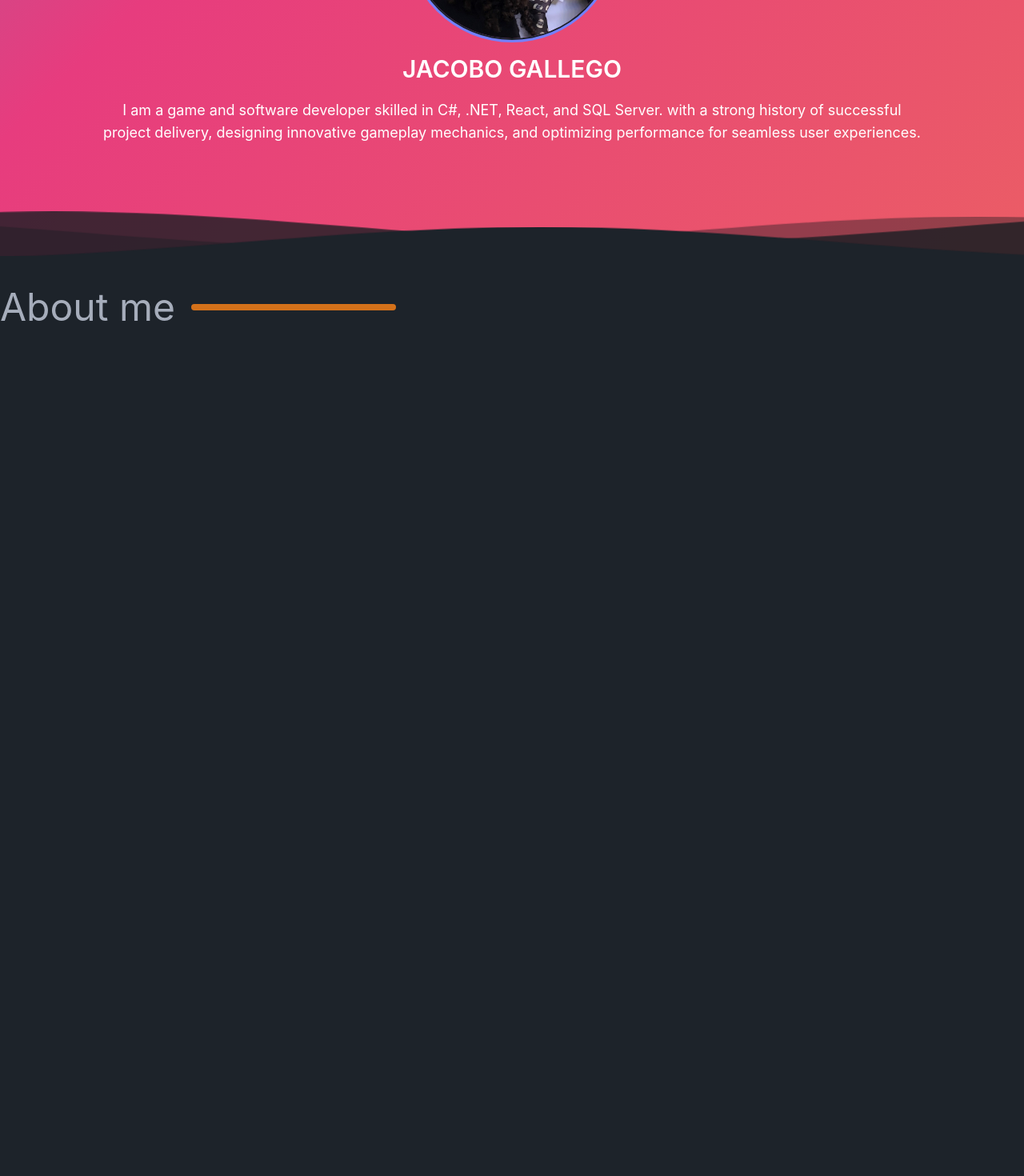
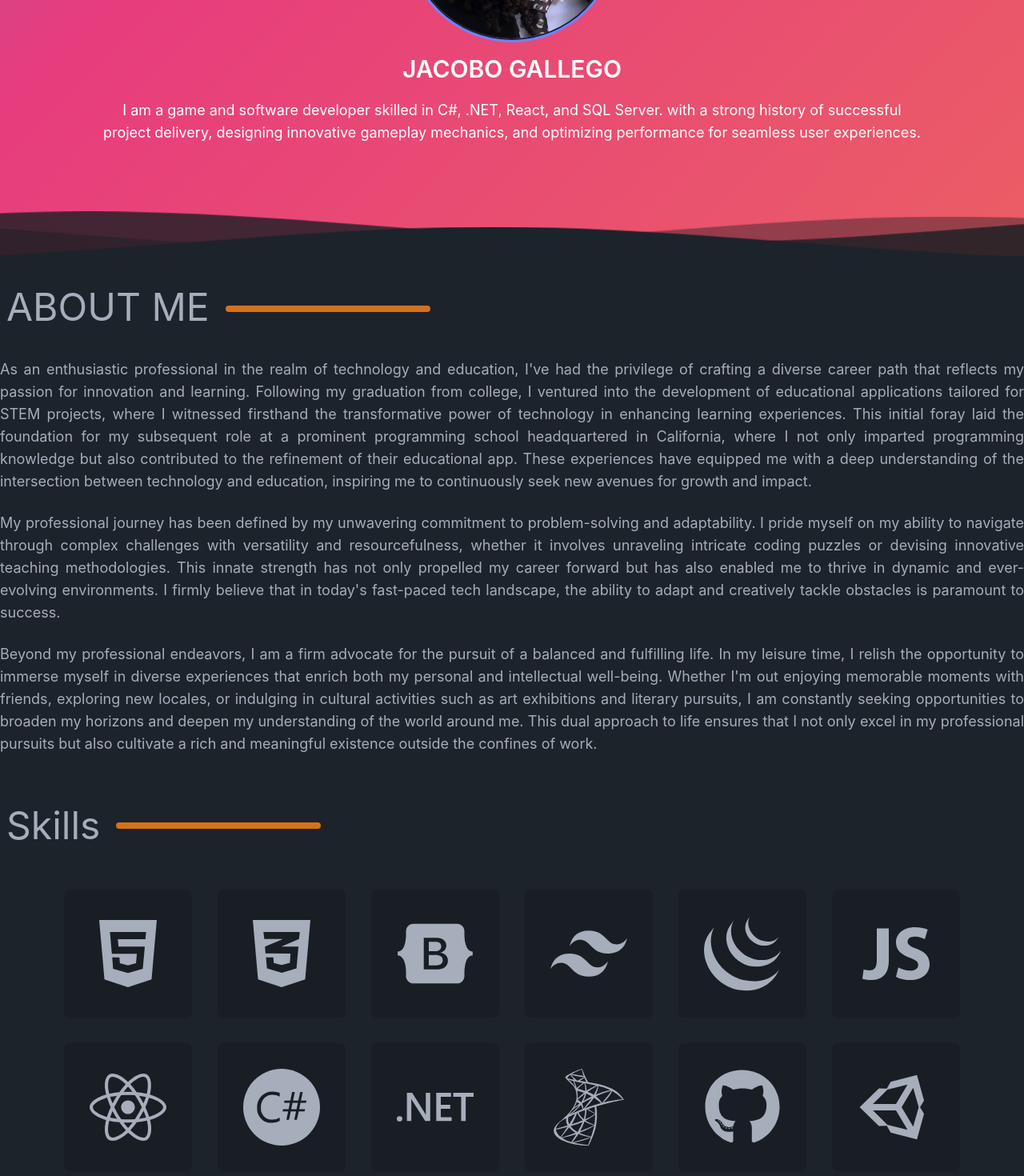
Before and after one commit to Omosurode/Portfolio, a React (Create React App) app in the folder app/: page / in a window 1280 px wide. Shown: the part 320-1790 px from the top of the page at 80% size. Before the commit the page ends 800 px from the top, so only its background shows below. Built offline with nearby package versions, Linux system fonts and the light colour scheme.

Commit message:
Added about me content and skills section

```diff
--- a/app/package.json
+++ b/app/package.json
@@ -9,6 +9,7 @@
     "daisyui": "^4.7.2",
     "react": "^18.2.0",
     "react-dom": "^18.2.0",
+    "react-icons": "^5.0.1",
     "react-router-dom": "^6.22.1",
     "react-scripts": "5.0.1",
     "web-vitals": "^2.1.0"
--- a/app/src/App.jsx
+++ b/app/src/App.jsx
@@ -12,7 +12,14 @@ function App() {
       <Navbar />
       <Routes>
         <Route element={<Landing />} path="/" />
-        <Route element={<h1 className="">Projects page</h1>} path="/Projects" />
+        <Route
+          element={
+            <div>
+              <h1 className="pt-20">Projects page</h1>
+            </div>
+          }
+          path="/projects"
+        />
       </Routes>
     </Suspense>
   );
--- /dev/null
+++ b/app/src/CSS/landingpage.css
@@ -0,0 +1,90 @@
+.bggradient {
+  color: #fff;
+  background: linear-gradient(-45deg, #ee7752, #e73c7e, #23a6d5, #23d5ab);
+  background-size: 400% 400%;
+  -webkit-animation: Gradient 15s ease infinite;
+  -moz-animation: Gradient 15s ease infinite;
+  animation: Gradient 15s ease infinite;
+}
+
+@-webkit-keyframes Gradient {
+  0% {
+    background-position: 0% 50%;
+  }
+  50% {
+    background-position: 100% 50%;
+  }
+  100% {
+    background-position: 0% 50%;
+  }
+}
+
+@-moz-keyframes Gradient {
+  0% {
+    background-position: 0% 50%;
+  }
+  50% {
+    background-position: 100% 50%;
+  }
+  100% {
+    background-position: 0% 50%;
+  }
+}
+
+@keyframes Gradient {
+  0% {
+    background-position: 0% 50%;
+  }
+  50% {
+    background-position: 100% 50%;
+  }
+  100% {
+    background-position: 0% 50%;
+  }
+}
+
+.waves {
+  display: block;
+  width: 100%;
+  height: 60px;
+  max-height: 60px;
+  z-index: 5;
+  position: relative;
+  left: 0px;
+  float: left;
+}
+
+.parallax1 > use {
+  animation: move-forever1 10s linear infinite;
+}
+.parallax2 > use {
+  animation: move-forever2 8s linear infinite;
+}
+.parallax3 > use {
+  animation: move-forever3 6s linear infinite;
+}
+
+@keyframes move-forever1 {
+  0% {
+    transform: translate(85px, 0%);
+  }
+  100% {
+    transform: translate(-90px, 0%);
+  }
+}
+@keyframes move-forever2 {
+  0% {
+    transform: translate(-90px, 0%);
+  }
+  100% {
+    transform: translate(85px, 0%);
+  }
+}
+@keyframes move-forever3 {
+  0% {
+    transform: translate(85px, 0%);
+  }
+  100% {
+    transform: translate(-90px, 0%);
+  }
+}
--- a/app/src/Components/LandingPage.jsx
+++ b/app/src/Components/LandingPage.jsx
@@ -1,5 +1,23 @@
 import React from "react";
+import "../CSS/landingpage.css";
 import PersonalImg from "../Resources/PersonalImgMain.jpg";
+import {
+  FaHtml5,
+  FaCss3Alt,
+  FaBootstrap,
+  FaReact,
+  FaGithub,
+  FaUnity,
+} from "react-icons/fa";
+import {
+  SiTailwindcss,
+  SiJquery,
+  SiCsharp,
+  SiDotnet,
+  SiMicrosoftsqlserver,
+} from "react-icons/si";
+import { IoLogoJavascript } from "react-icons/io";
+import SkillContainer from "./SkillContainer";
 
 function LandingPage() {
   return (
@@ -49,10 +67,83 @@ function LandingPage() {
           </svg>
         </div>
       </div>
-      <div className="my-10 w-full  items-center inline-flex">
-        <h1 className="text-5xl">About me</h1>
-        <hr className="w-1/5 mx-5 border-4 secondary rounded border-secondary relative float-left align-middle" />
+      <div className=" left-9">
+        <div className="my-10 w-full items-center inline-flex">
+          <h1 className="text-5xl ms-2">ABOUT ME</h1>
+          <hr className="w-1/5 mx-5 mt-1 border-4 secondary rounded border-secondary relative float-left align-middle" />
+        </div>
+        <div className="flex flex-col items-center lg:items-start text-justify lg:flex-initial ">
+          <p className="lg:max-w-7xl max-w-8 text-lg min-w-80 pb-6">
+            As an enthusiastic professional in the realm of technology and
+            education, I've had the privilege of crafting a diverse career path
+            that reflects my passion for innovation and learning. Following my
+            graduation from college, I ventured into the development of
+            educational applications tailored for STEM projects, where I
+            witnessed firsthand the transformative power of technology in
+            enhancing learning experiences. This initial foray laid the
+            foundation for my subsequent role at a prominent programming school
+            headquartered in California, where I not only imparted programming
+            knowledge but also contributed to the refinement of their
+            educational app. These experiences have equipped me with a deep
+            understanding of the intersection between technology and education,
+            inspiring me to continuously seek new avenues for growth and impact.
+          </p>
+          <p className="lg:max-w-7xl max-w-8 text-lg min-w-80 pb-6">
+            My professional journey has been defined by my unwavering commitment
+            to problem-solving and adaptability. I pride myself on my ability to
+            navigate through complex challenges with versatility and
+            resourcefulness, whether it involves unraveling intricate coding
+            puzzles or devising innovative teaching methodologies. This innate
+            strength has not only propelled my career forward but has also
+            enabled me to thrive in dynamic and ever-evolving environments. I
+            firmly believe that in today's fast-paced tech landscape, the
+            ability to adapt and creatively tackle obstacles is paramount to
+            success.
+          </p>
+          <p className="lg:max-w-7xl max-w-8 text-lg min-w-80 pb-6">
+            Beyond my professional endeavors, I am a firm advocate for the
+            pursuit of a balanced and fulfilling life. In my leisure time, I
+            relish the opportunity to immerse myself in diverse experiences that
+            enrich both my personal and intellectual well-being. Whether I'm out
+            enjoying memorable moments with friends, exploring new locales, or
+            indulging in cultural activities such as art exhibitions and
+            literary pursuits, I am constantly seeking opportunities to broaden
+            my horizons and deepen my understanding of the world around me. This
+            dual approach to life ensures that I not only excel in my
+            professional pursuits but also cultivate a rich and meaningful
+            existence outside the confines of work.
+          </p>
+        </div>
       </div>
+      <div>
+        <div className="my-10 w-full items-center inline-flex">
+          <h1 className="text-5xl ms-2">Skills</h1>
+          <hr className="w-1/5 mx-5 border-4 secondary rounded border-secondary relative float-left align-middle" />
+        </div>
+        <div className="flex flex-row flex-wrap justify-center">
+          <SkillContainer dataTip="HTML" faIcon={<FaHtml5 />} />
+          <SkillContainer dataTip="CSS" faIcon={<FaCss3Alt />} />
+          <SkillContainer dataTip="Bootstrap" faIcon={<FaBootstrap />} />
+          <SkillContainer dataTip="Tailwind" faIcon={<SiTailwindcss />} />
+          <SkillContainer dataTip="JQuery" faIcon={<SiJquery />} />
+          <SkillContainer dataTip="Javascript" faIcon={<IoLogoJavascript />} />
+          <SkillContainer dataTip="React" faIcon={<FaReact />} />
+          <SkillContainer dataTip="C#" faIcon={<SiCsharp />} />
+          <SkillContainer dataTip=".NET" faIcon={<SiDotnet />} />
+          <SkillContainer
+            dataTip="SQL Server"
+            faIcon={<SiMicrosoftsqlserver />}
+          />
+          <SkillContainer dataTip="Github" faIcon={<FaGithub />} />
+          <SkillContainer dataTip="Unity" faIcon={<FaUnity />} />
+        </div>
+      </div>
+      {/* <div>
+        <div className="my-10 w-full items-center inline-flex">
+          <h1 className="text-5xl ms-2">Experience</h1>
+          <hr className="w-1/5 mx-5 border-4 secondary rounded border-secondary relative float-left align-middle" />
+        </div>
+      </div> */}
     </React.Fragment>
   );
 }
--- a/app/src/Components/Navbar.jsx
+++ b/app/src/Components/Navbar.jsx
@@ -24,7 +24,7 @@ function NavBar() {
             className="menu menu-sm dropdown-content mt-3 z-[1] p-2 shadow bg-base-100 rounded-box w-52"
           >
             <li>
-              <a href="/">Item 1</a>
+              <a href="/#about">About</a>
             </li>
             <li>
               <a href="/">Parent</a>
@@ -54,7 +54,7 @@ function NavBar() {
       <div className="navbar-center hidden lg:flex z-50">
         <ul className="menu menu-lg menu-horizontal px-1">
           <li>
-            <a href="/">Item 1</a>
+            <a href="/#about">About</a>
           </li>
           <li>
             <details>
--- /dev/null
+++ b/app/src/Components/SkillContainer.jsx
@@ -0,0 +1,15 @@
+import React from "react";
+
+function SkillContainer(props) {
+  return (
+    <>
+      <div className="tooltip" data-tip={props.dataTip}>
+        <button className="btn m-4 size-40 transition ease-in-out hover:scale-110 hover:bg-secondary duration-300 *:size-24">
+          {props.faIcon}
+        </button>
+      </div>
+    </>
+  );
+}
+
+export default SkillContainer;
--- a/app/src/index.css
+++ b/app/src/index.css
@@ -15,94 +15,3 @@ code {
   font-family: source-code-pro, Menlo, Monaco, Consolas, "Courier New",
     monospace;
 }
-
-.bggradient {
-  color: #fff;
-  background: linear-gradient(-45deg, #ee7752, #e73c7e, #23a6d5, #23d5ab);
-  background-size: 400% 400%;
-  -webkit-animation: Gradient 15s ease infinite;
-  -moz-animation: Gradient 15s ease infinite;
-  animation: Gradient 15s ease infinite;
-}
-
-@-webkit-keyframes Gradient {
-  0% {
-    background-position: 0% 50%;
-  }
-  50% {
-    background-position: 100% 50%;
-  }
-  100% {
-    background-position: 0% 50%;
-  }
-}
-
-@-moz-keyframes Gradient {
-  0% {
-    background-position: 0% 50%;
-  }
-  50% {
-    background-position: 100% 50%;
-  }
-  100% {
-    background-position: 0% 50%;
-  }
-}
-
-@keyframes Gradient {
-  0% {
-    background-position: 0% 50%;
-  }
-  50% {
-    background-position: 100% 50%;
-  }
-  100% {
-    background-position: 0% 50%;
-  }
-}
-
-.waves {
-  display: block;
-  width: 100%;
-  height: 60px;
-  max-height: 60px;
-  z-index: 5;
-  position: relative;
-  left: 0px;
-  float: left;
-}
-
-.parallax1 > use {
-  animation: move-forever1 10s linear infinite;
-}
-.parallax2 > use {
-  animation: move-forever2 8s linear infinite;
-}
-.parallax3 > use {
-  animation: move-forever3 6s linear infinite;
-}
-
-@keyframes move-forever1 {
-  0% {
-    transform: translate(85px, 0%);
-  }
-  100% {
-    transform: translate(-90px, 0%);
-  }
-}
-@keyframes move-forever2 {
-  0% {
-    transform: translate(-90px, 0%);
-  }
-  100% {
-    transform: translate(85px, 0%);
-  }
-}
-@keyframes move-forever3 {
-  0% {
-    transform: translate(85px, 0%);
-  }
-  100% {
-    transform: translate(-90px, 0%);
-  }
-}
```
Also changed, not shown: 1 other file (tests, documents, lock files or other folders).
